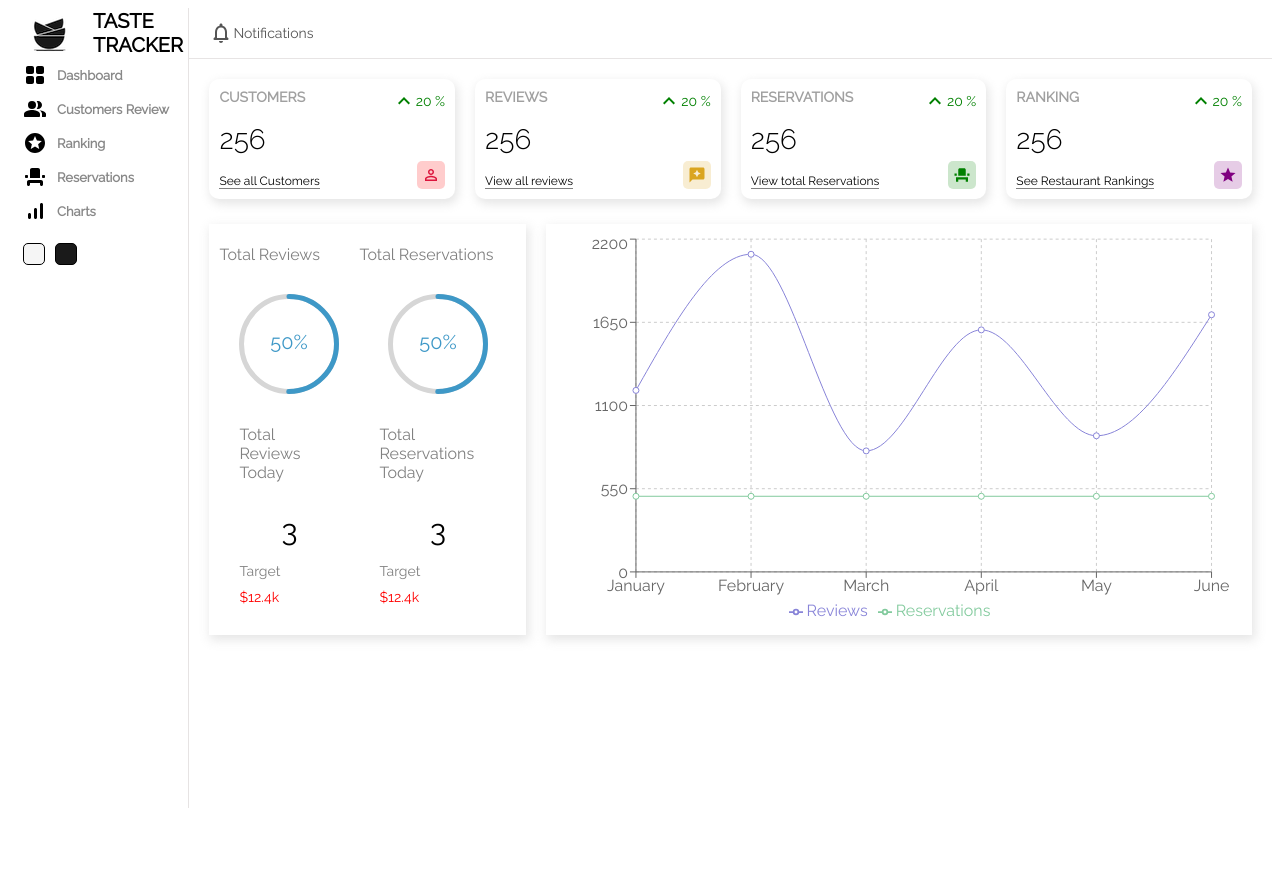
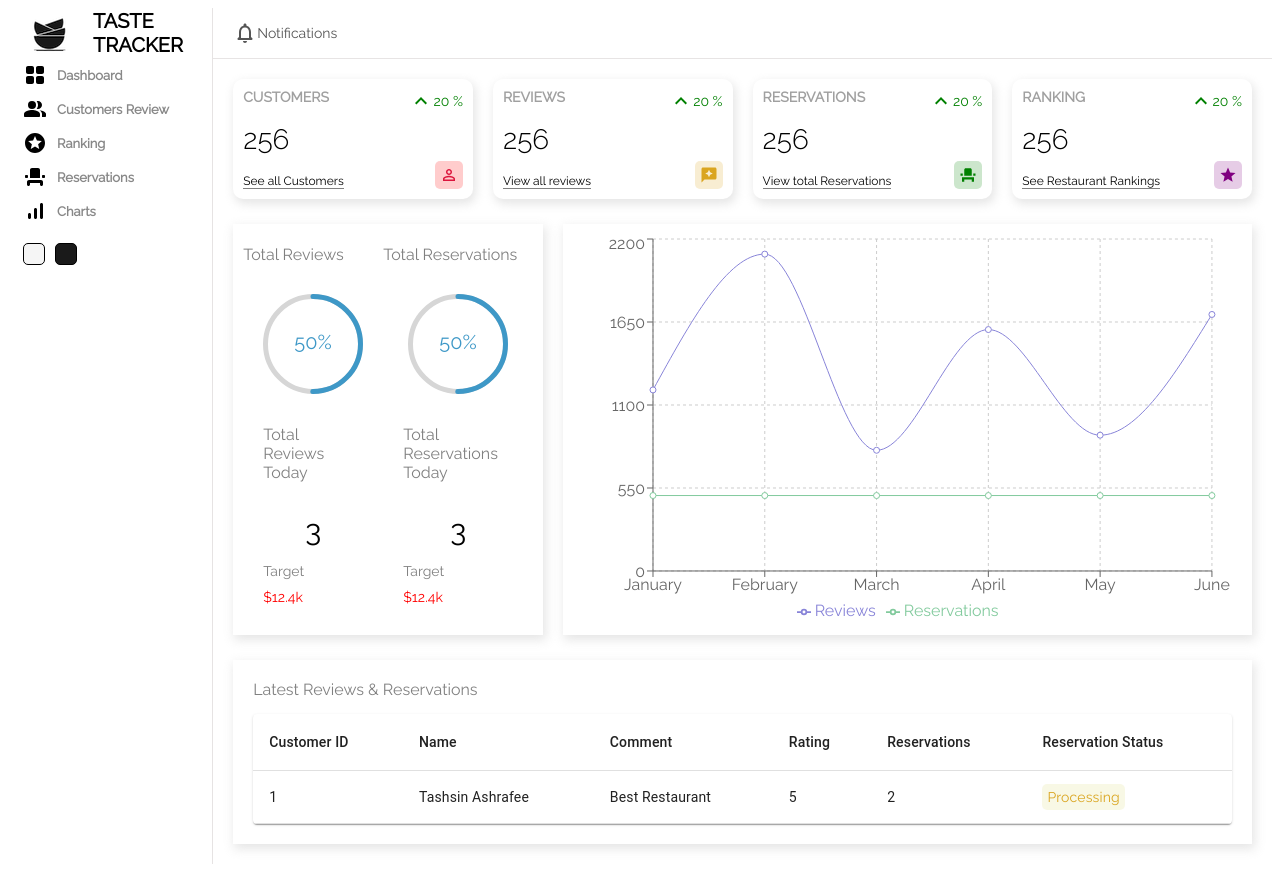
Before and after one commit to Mohammed21Sharraf/Taste-Tracker, a React (Create React App) app in the folder client/: page / in a window 1280 px wide. Before the commit the page ends 816 px from the top, so only its background shows below. Built offline with nearby package versions, Linux system fonts and the light colour scheme.

Commit message:
Added Table to view Latest reviews & reservations. Finished Home page

```diff
--- a/client/src/components/Restaurant/Home/Home.jsx
+++ b/client/src/components/Restaurant/Home/Home.jsx
@@ -4,7 +4,8 @@
 import Sidebar from "./Sidebar/Sidebar.jsx";
 import Widget from "./Widget/Widget.jsx";
 import Featured from "./Featured/Featured";
-import Chart from "./Chart/Chart";
+import Chart from "./Chart/Chart.jsx";
+import TableHome from "./Table/Table.jsx";
 
 const Home = () => {
   return (
@@ -22,6 +23,10 @@
           <Featured />
           <Chart />
         </div>
+        <div className="listContainer">
+          <div className="listTitle">Latest Reviews & Reservations</div>
+          <TableHome />
+        </div>
       </div>
     </div>
   );
--- a/client/src/components/Restaurant/Home/Sidebar/Sidebar.scss
+++ b/client/src/components/Restaurant/Home/Sidebar/Sidebar.scss
@@ -9,6 +9,7 @@
     display: flex;
     align-items: center;
     justify-content: center;
+    padding-right: 29.2px;
 
     .logo {
       font-size: 20px;
@@ -53,7 +54,7 @@
           color: #7451f8;
         }
 
-          span{
+        span {
           font-size: 13px;
           font-weight: 600;
           color: #888;
@@ -63,12 +64,12 @@
     }
   }
 
-    .bottom{
+  .bottom {
     display: flex;
     align-items: center;
     margin: 10px;
 
-        .colorOption{
+    .colorOption {
       width: 20px;
       height: 20px;
       border-radius: 5px;
@@ -76,10 +77,10 @@
       cursor: pointer;
       margin: 5px;
 
-            &:nth-child(1){
+      &:nth-child(1) {
         background-color: whitesmoke;
       }
-            &:nth-child(2){
+      &:nth-child(2) {
         background-color: #1a1a1a;
       }
     }
--- /dev/null
+++ b/client/src/components/Restaurant/Home/Table/Table.jsx
@@ -0,0 +1,57 @@
+import React from "react";
+import "./Table.scss";
+import Table from "@mui/material/Table";
+import TableBody from "@mui/material/TableBody";
+import TableCell from "@mui/material/TableCell";
+import TableContainer from "@mui/material/TableContainer";
+import TableHead from "@mui/material/TableHead";
+import TableRow from "@mui/material/TableRow";
+import Paper from "@mui/material/Paper";
+
+const TableHome = () => {
+  const rows = [
+    {
+      id: 1,
+      name: "Tashsin Ashrafee",
+      comment: "Best Restaurant",
+      rating: 5,
+      reservation: 2,
+      reservationStatus: "Processing",
+    },
+  ];
+
+  return (
+    <TableContainer component={Paper} className="table">
+      <Table sx={{ minWidth: 650 }} aria-label="simple table">
+        <TableHead>
+          <TableRow>
+            <TableCell className="tableCell">Customer ID</TableCell>
+            <TableCell className="tableCell">Name</TableCell>
+            <TableCell className="tableCell">Comment</TableCell>
+            <TableCell className="tableCell">Rating</TableCell>
+            <TableCell className="tableCell">Reservations</TableCell>
+            <TableCell className="tableCell">Reservation Status</TableCell>
+          </TableRow>
+        </TableHead>
+        <TableBody>
+          {rows.map((row) => (
+            <TableRow key={row.id}>
+              <TableCell className="tableCell">{row.id}</TableCell>
+              <TableCell className="tableCell">{row.name}</TableCell>
+              <TableCell className="tableCell">{row.comment}</TableCell>
+              <TableCell className="tableCell">{row.rating}</TableCell>
+              <TableCell className="tableCell">{row.reservation}</TableCell>
+              <TableCell className="tableCell">
+                <span className={`reservationStatus ${row.reservationStatus}`}>
+                  {row.reservationStatus}
+                </span>
+              </TableCell>
+            </TableRow>
+          ))}
+        </TableBody>
+      </Table>
+    </TableContainer>
+  );
+};
+
+export default TableHome;
--- /dev/null
+++ b/client/src/components/Restaurant/Home/Table/Table.scss
@@ -0,0 +1,28 @@
+.table {
+  .cellWrapper {
+    display: flex;
+    align-items: center;
+
+    .image {
+      width: 32px;
+      height: 32px;
+      border-radius: 50%;
+      margin-right: 10px;
+      object-fit: cover;
+    }
+  }
+
+  .reservationStatus {
+    padding: 5px;
+    border-radius: 5px;
+
+    &.Approved {
+      color: green;
+      background-color: rgba(0, 128, 0, 0.151);
+    }
+    &.Processing {
+      color: goldenrod;
+      background-color: rgba(189, 189, 3, 0.103);
+    }
+  }
+}
```
Lines whose indentation alone changed are shown as unchanged.
